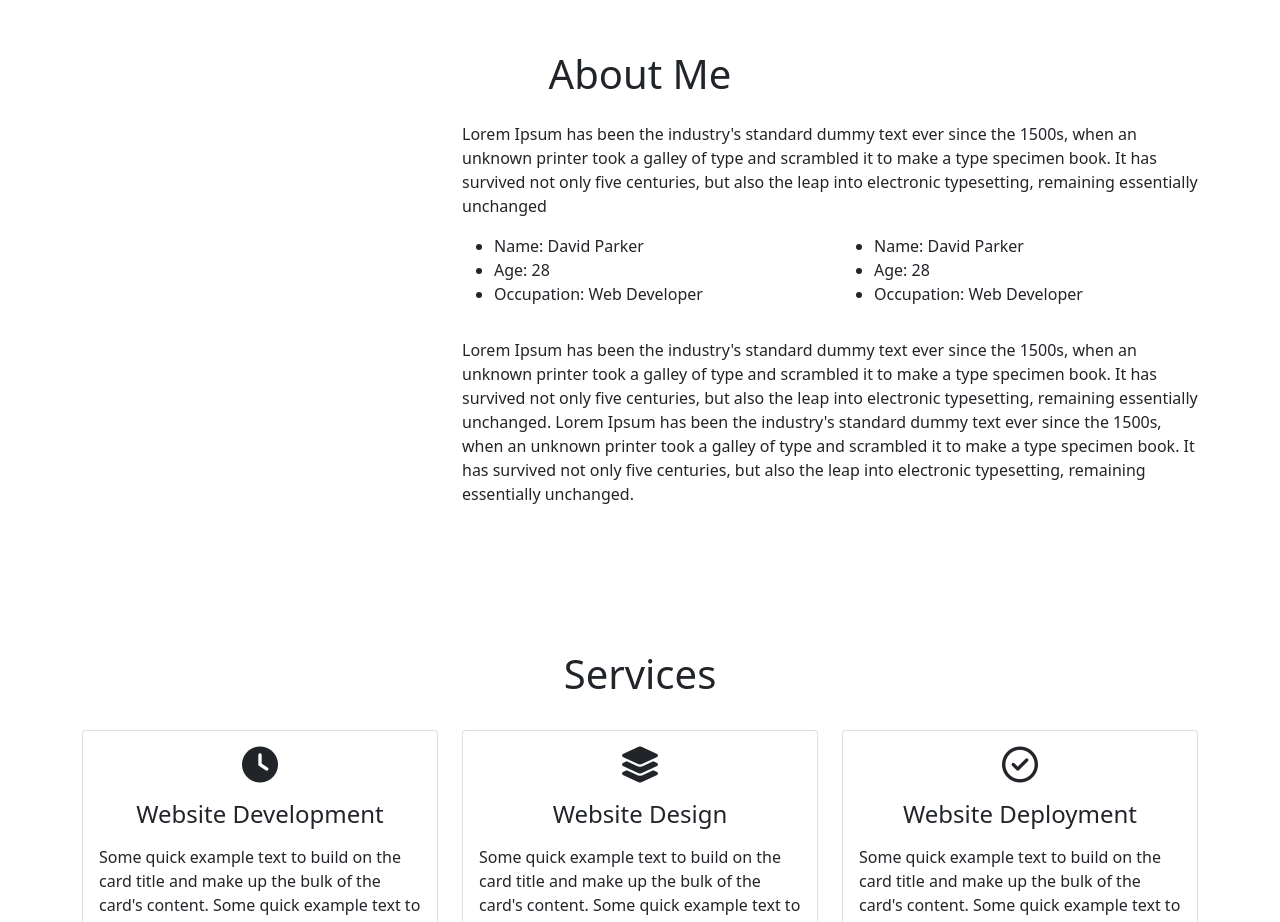
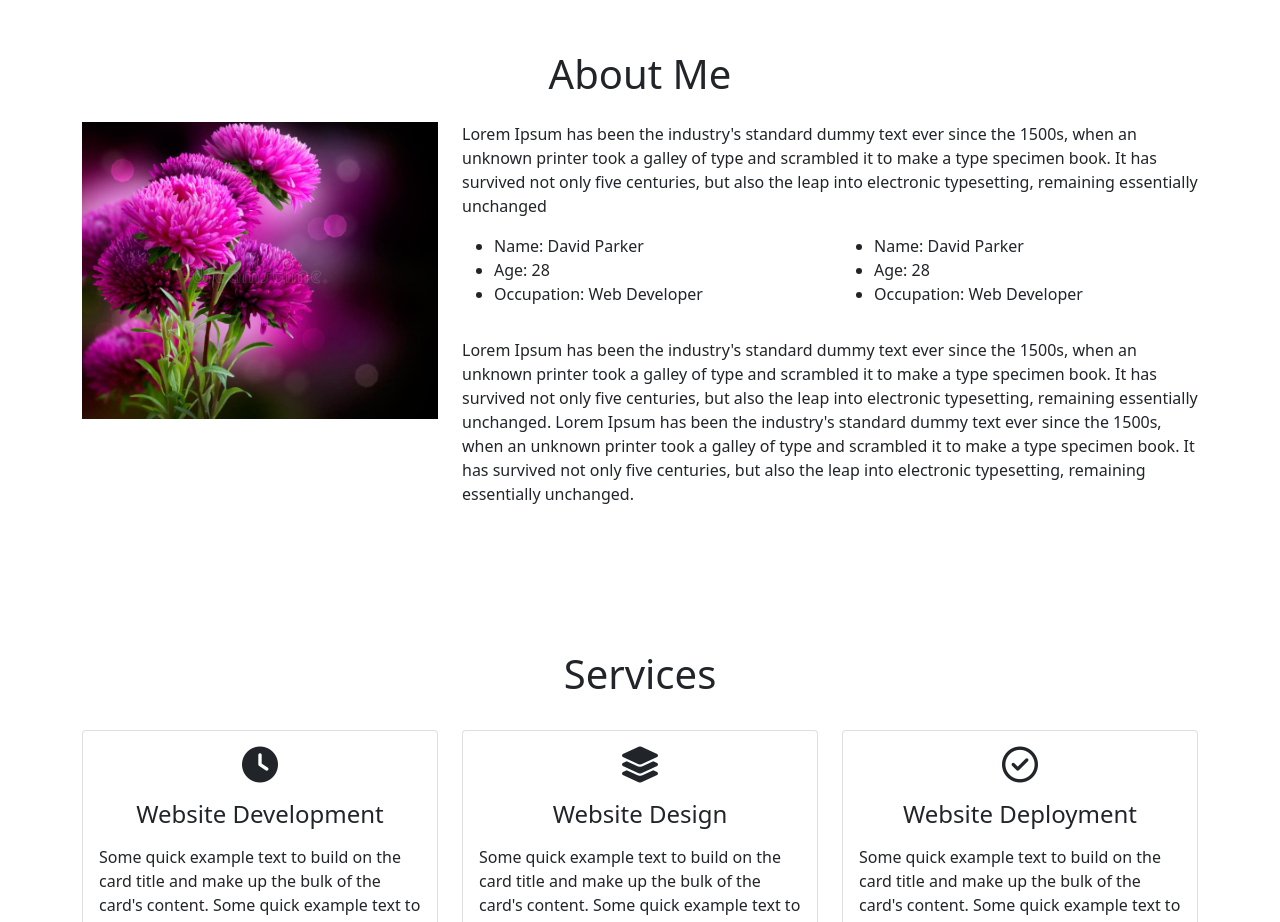
Before and after one commit to sharankumargowda/portfolio, a plain HTML site: page index.html in a window 1280 px wide. Shown: the part 1000-1922 px from the top of the page. Drawn offline with nearby package versions, Linux system fonts and the light colour scheme; no server answers.

Commit message:
Update index.html
fl

```diff
--- a/index.html
+++ b/index.html
@@ -103,7 +103,7 @@
             <h1 class="text-center">About Me</h1>
             <div class="row mt-4">
                 <div class="col-lg-4">
-                    <img src="images/about.jpg.jpg" class= "imageAboutPage" alt="">
+                    <img src="images/flowerImage.jpeg" class= "imageAboutPage" alt="">
                 </div>
 
                 <div class="col-lg-8">
```
